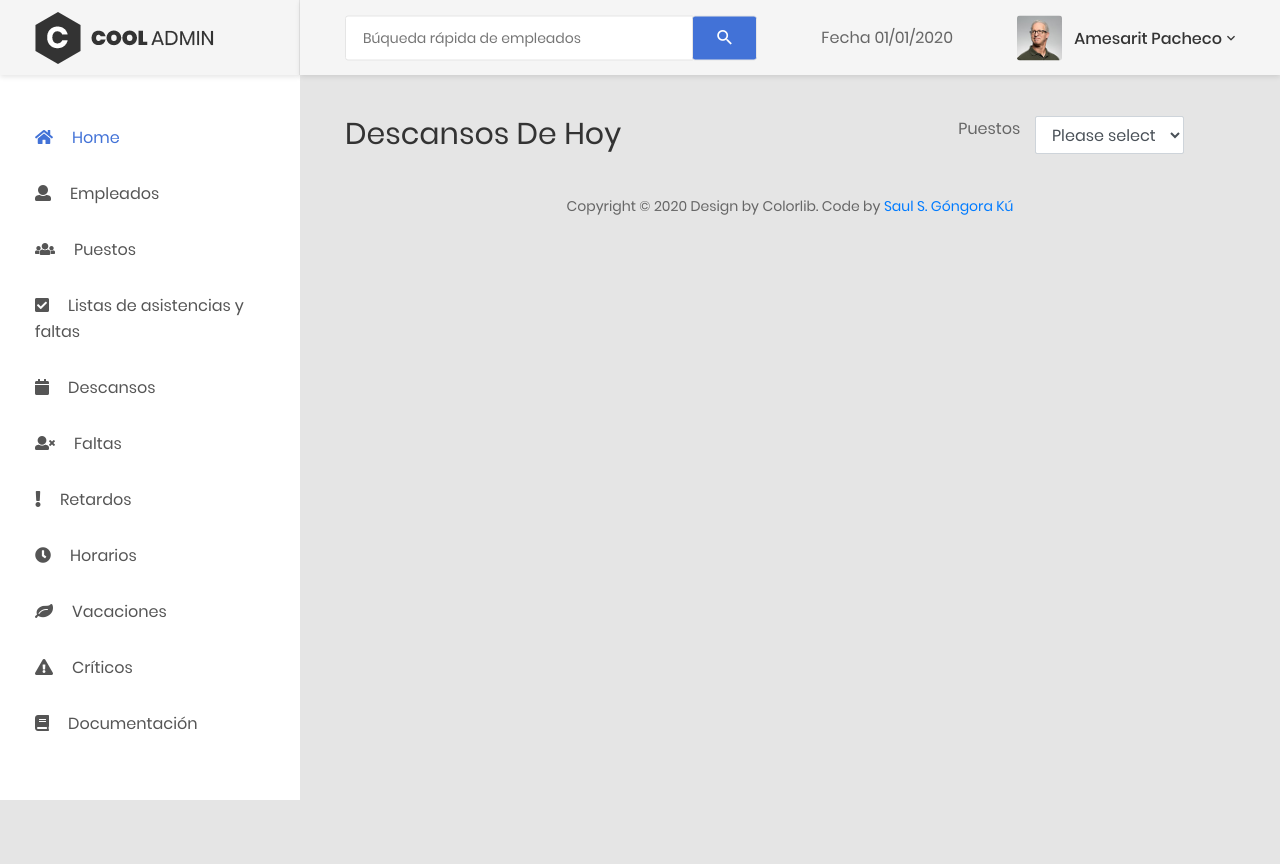
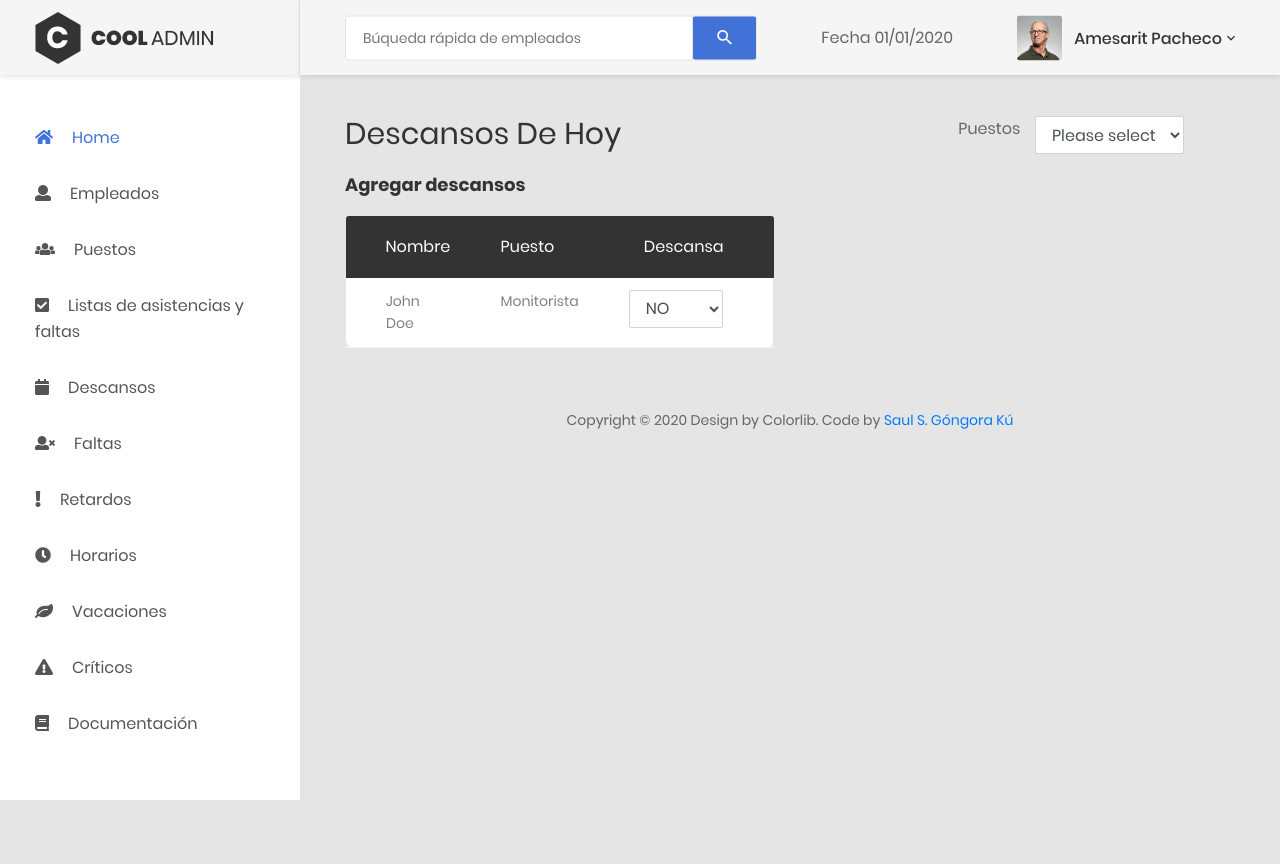
Before and after one commit to samgongora26/perfect-assistant, a PHP site: page /pages/descansos/agregar.php in a window 1280 px wide. Run offline with PHP 8.4, Linux system fonts and the light colour scheme.

Commit message:
Tabla de agregar descansos

```diff
--- a/pages/descansos/agregar.php
+++ b/pages/descansos/agregar.php
@@ -78,7 +78,46 @@
                         </div>
 
                         <div class="row m-t-20">
+                            <!--Columna izquierda-->
+                            <!--TABLA DE EMPLEADOS PARA AGREGAR-->
+                            <div class="col-md-6">
+                                <h4>Agregar descansos</h4>
+                                <div class="row m-t-20">
+                                        <div class="col-md-12">
+                                            <!-- DATA TABLE-->
+                                            <div class="table-responsive m-b-40">
+                                                <table class="table table-borderless table-data3">
+                                                    <thead>
+                                                        <tr>
+                                                            <th>Nombre</th>
+                                                            <th>Puesto</th>
+                                                            <th>Descansa </th>
+                                                        </tr>
+                                                    </thead>
+                                                    <tbody>
+                                                        <tr>
+                                                            <td>John Doe</td>
+                                                            <td>Monitorista</td>
+                                                            <td>
+                                                                <div class="table-data-feature">
+                                                                    <select name="select" id="select" class="form-control">
+                                                                        <option value="0">NO</option>
+                                                                        <option value="1">Hoy</option>
+                                                                        <option value="2">Mañana</option>
+                                                                        <option value="3">Pasado</option>
+                                                                    </select>
+                                                                </div>
 
+                                                            </td>
+                                                        </tr>
+                                                    </tbody>
+                                                </table>
+                                            </div>
+                                            <!-- END DATA TABLE-->
+                                        </div>
+                                </div>
+                            </div>
+                            <!--/TABLA DE EMPLEADOS PARA AGREGAR-->
                         </div>
 
                         <div class="row">
```
